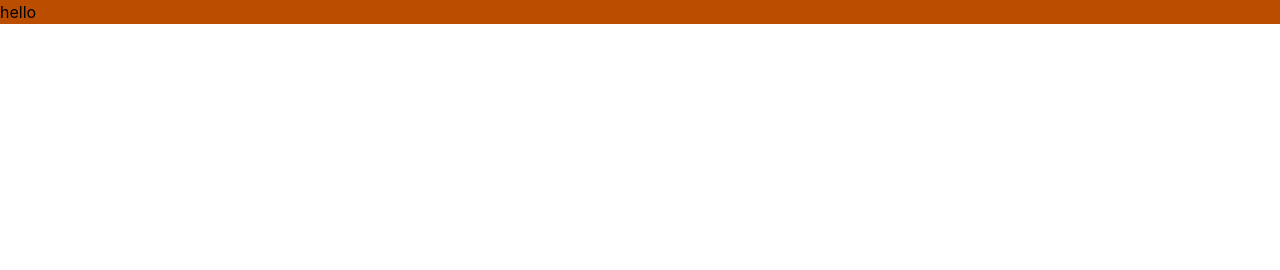
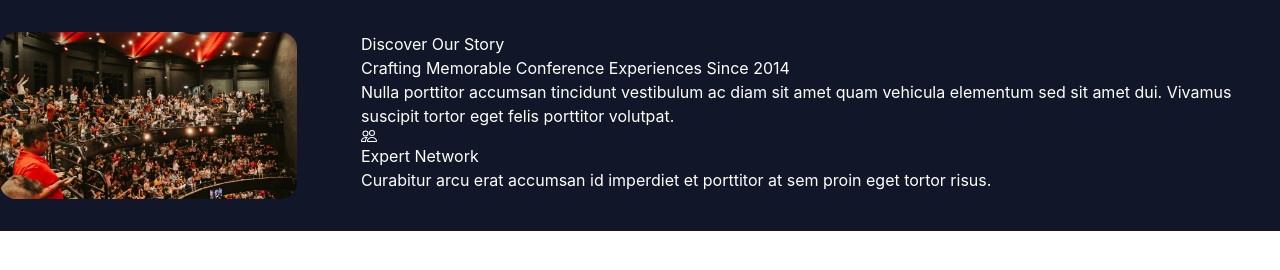
Before and after one commit to haribi-sarah/Haribi-Sarah, a website: page index.html in a window 1280 px wide. Drawn offline with Linux system fonts and the light colour scheme.

Commit message:
feat: added half of section 2 almost finish with the structure

```diff
--- a/index.html
+++ b/index.html
@@ -7,6 +7,32 @@
     <link rel="stylesheet" href="./public/css/output.css">
 </head>
 <body>
-    <h1 class="bg-amber-700">hello</h1>
+    <!-- section 2  -->
+     <section class="bg-[#111729] py-[2rem] text-white flex justify-center">
+        <div class="flex justify-center gap-[4rem]">
+            <div>
+                <img class="w-[30vw] rounded-2xl" src="./public/images/showcase-8.webp" alt="">
+            </div>
+
+            <div>
+                <p>Discover Our Story</p>
+                <p>Crafting Memorable Conference Experiences Since 2014</p>
+                <p>Nulla porttitor accumsan tincidunt vestibulum ac diam sit amet quam vehicula elementum sed sit amet dui. Vivamus suscipit tortor eget felis porttitor volutpat.</p>
+                <div>
+                    <svg xmlns="http://www.w3.org/2000/svg" width="16" height="16" fill="currentColor" class="bi bi-people" viewBox="0 0 16 16">
+                    <path d="M15 14s1 0 1-1-1-4-5-4-5 3-5 4 1 1 1 1zm-7.978-1L7 12.996c.001-.264.167-1.03.76-1.72C8.312 10.629 9.282 10 11 10c1.717 0 2.687.63 3.24 1.276.593.69.758 1.457.76 1.72l-.008.002-.014.002zM11 7a2 2 0 1 0 0-4 2 2 0 0 0 0 4m3-2a3 3 0 1 1-6 0 3 3 0 0 1 6 0M6.936 9.28a6 6 0 0 0-1.23-.247A7 7 0 0 0 5 9c-4 0-5 3-5 4q0 1 1 1h4.216A2.24 2.24 0 0 1 5 13c0-1.01.377-2.042 1.09-2.904.243-.294.526-.569.846-.816M4.92 10A5.5 5.5 0 0 0 4 13H1c0-.26.164-1.03.76-1.724.545-.636 1.492-1.256 3.16-1.275ZM1.5 5.5a3 3 0 1 1 6 0 3 3 0 0 1-6 0m3-2a2 2 0 1 0 0 4 2 2 0 0 0 0-4"/>
+                    </svg>
+                    <div>
+                        <p>Expert Network</p>
+                        <p>Curabitur arcu erat accumsan id imperdiet et porttitor at sem proin eget tortor risus.</p>
+                    </div>
+                </div>
+            </div>
+        </div>
+
+        <div>
+
+        </div>
+     </section>
 </body>
 </html>
```
Also changed, not shown: public/css/output.css, 1 other file.
